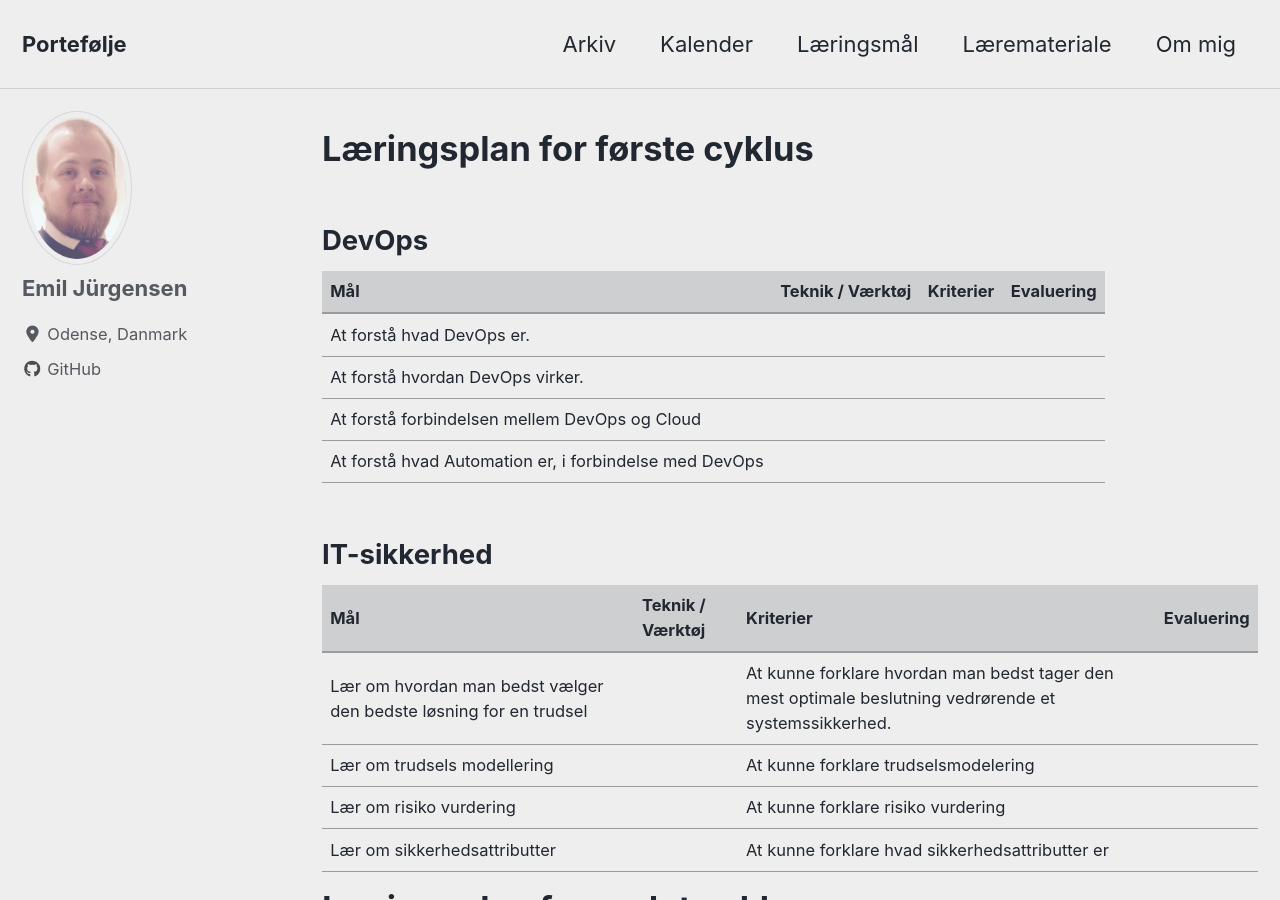
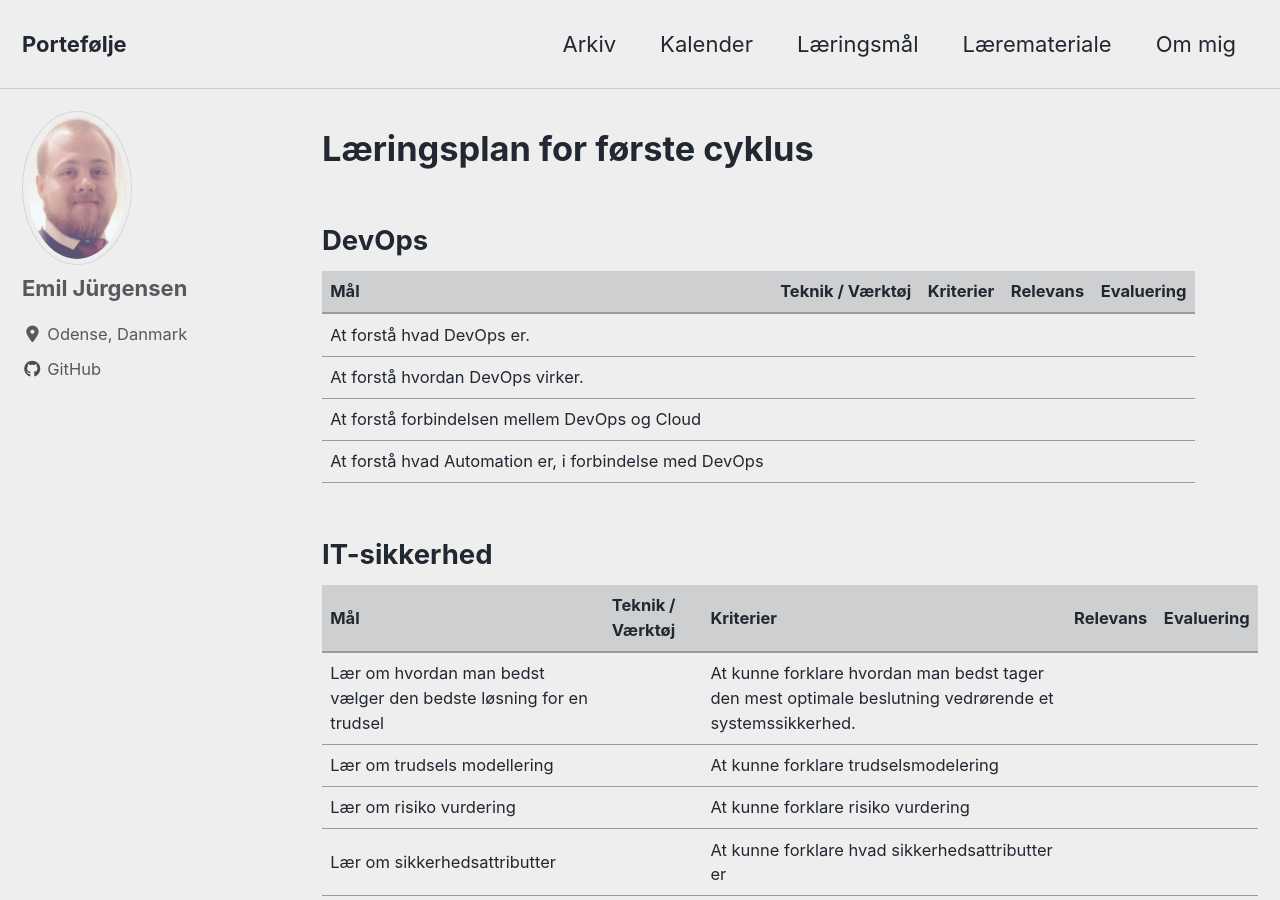
Before and after one commit to Emil428f/Portfolio, a Jekyll site: the page built from plan.md, in a window 1280 px wide and 900 px high. Built offline with Jekyll 4.4.1, drawn with Linux system fonts in a browser that asks for light colours; cached includes are drawn as plain includes; nearby versions of some CDN libraries.

Commit message:
Update plan.md

```diff
--- a/plan.md
+++ b/plan.md
@@ -7,7 +7,7 @@ author_profile: true
 
 <h2>DevOps</h2>
 
-| Mål | Teknik / Værktøj | Kriterier | Evaluering |
+| Mål | Teknik / Værktøj | Kriterier | Relevans | Evaluering |
 |-------|--------|---------|---------|
 | At forstå hvad DevOps er. |  |  |
 | At forstå hvordan DevOps virker. |  |  |
@@ -16,7 +16,7 @@ author_profile: true
 
 <h2>IT-sikkerhed</h2>
 
-| Mål | Teknik / Værktøj | Kriterier | Evaluering |
+| Mål | Teknik / Værktøj | Kriterier | Relevans | Evaluering |
 |-------|--------|---------|---------|
 | Lær om hvordan man bedst vælger den bedste løsning for en trudsel |  | At kunne forklare hvordan man bedst tager den mest optimale beslutning vedrørende et systemssikkerhed. |
 | Lær om trudsels modellering  |  | At kunne forklare trudselsmodelering |
```
